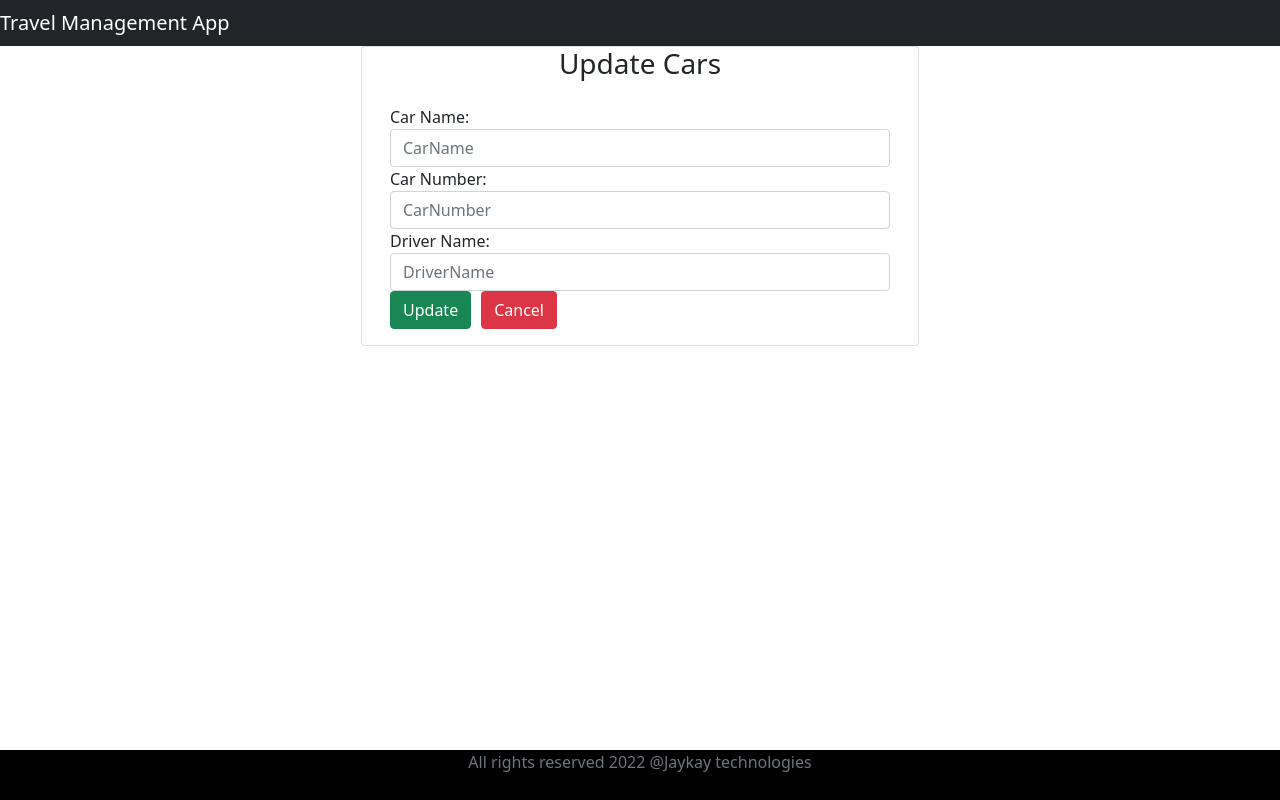
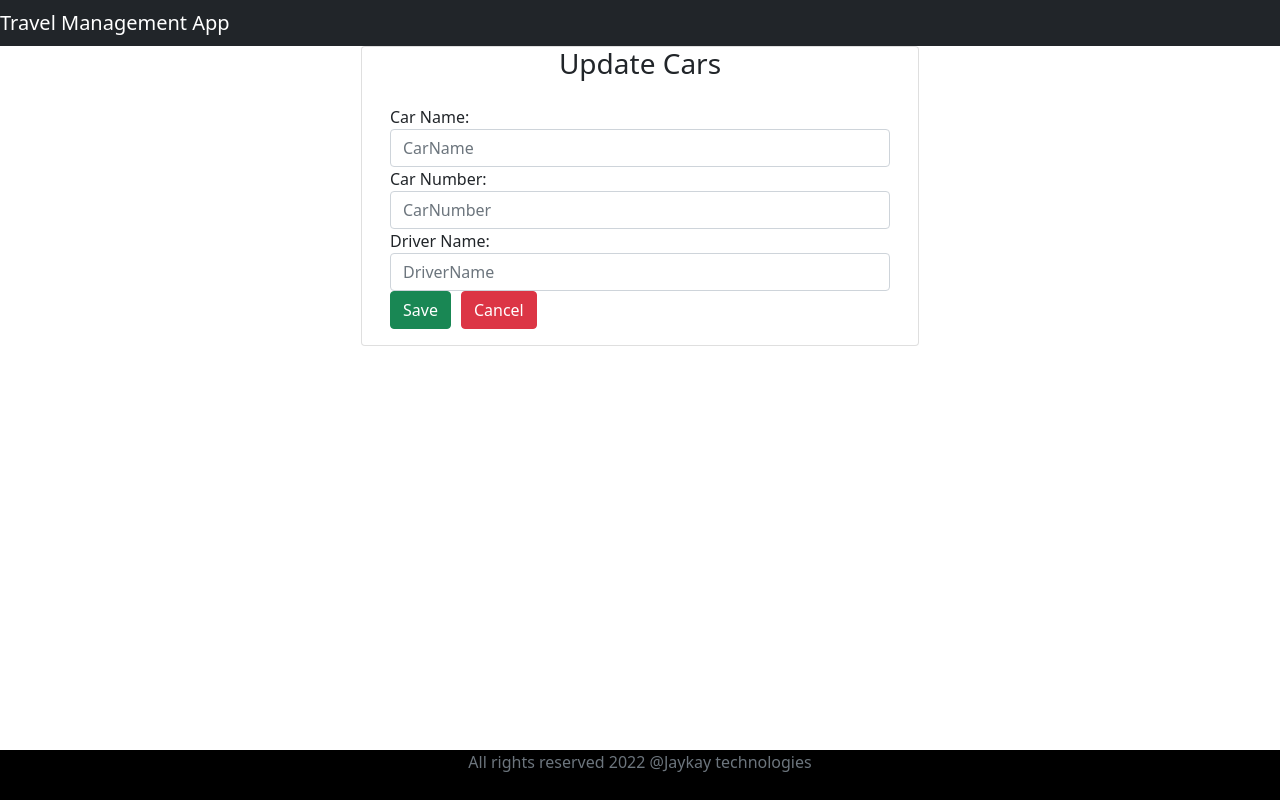
Before and after one commit to jagadhis/react-springboot-app, a React (Create React App) app in the folder frontend/: page /Updatecars/1 in a window 1280 px wide. Built offline with nearby package versions, Linux system fonts and the light colour scheme; no server answers.

Commit message:
creating delete API

```diff
--- a/frontend/src/Components/Updatecars.jsx
+++ b/frontend/src/Components/Updatecars.jsx
@@ -92,7 +92,7 @@ const Updatecars = () => {
                   />
                 </div>
                 <button className="btn btn-success" onClick={Update}>
-                  Update
+                  Save
                 </button>
                 <button
                   className="btn btn-danger"
```
